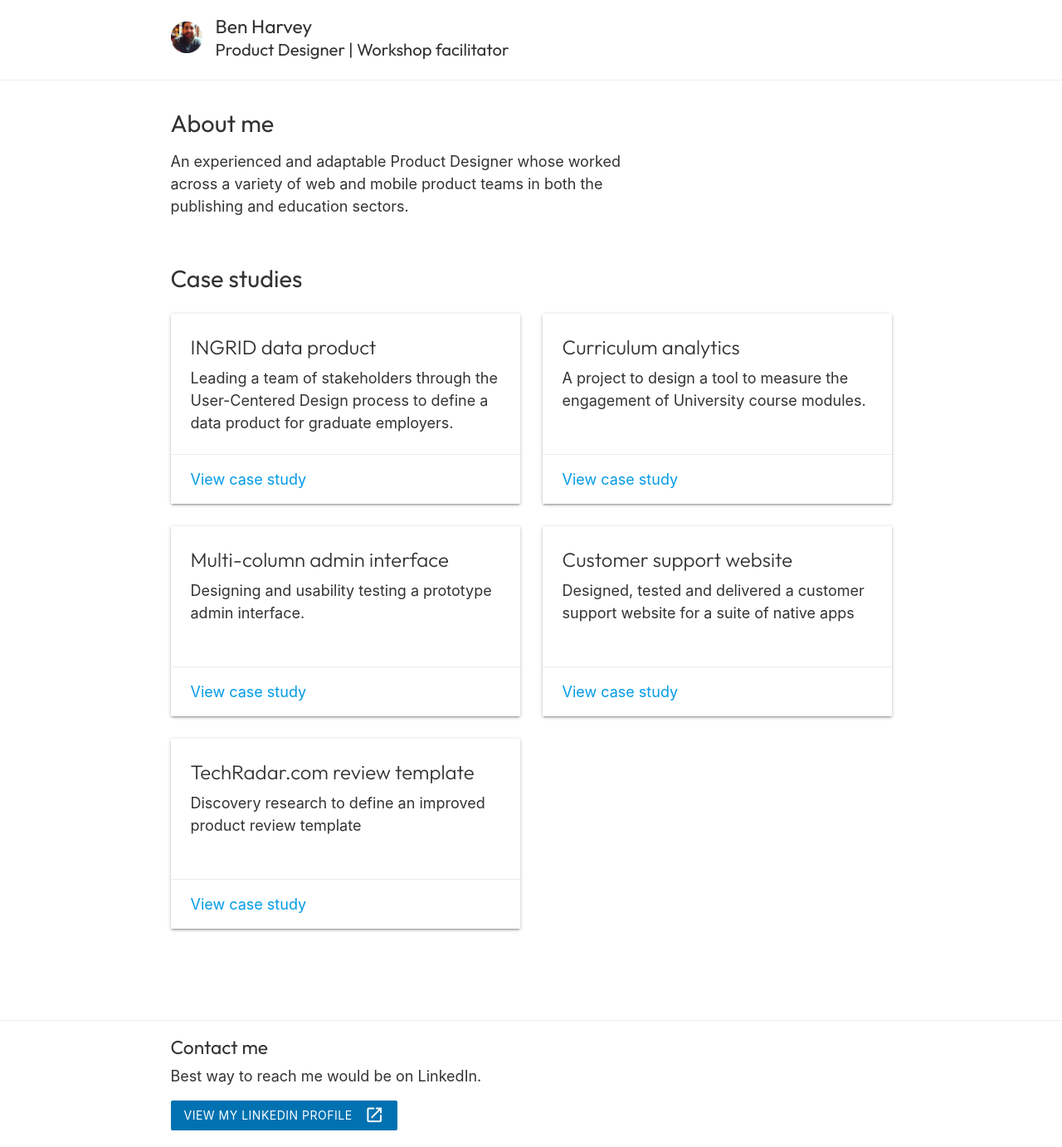
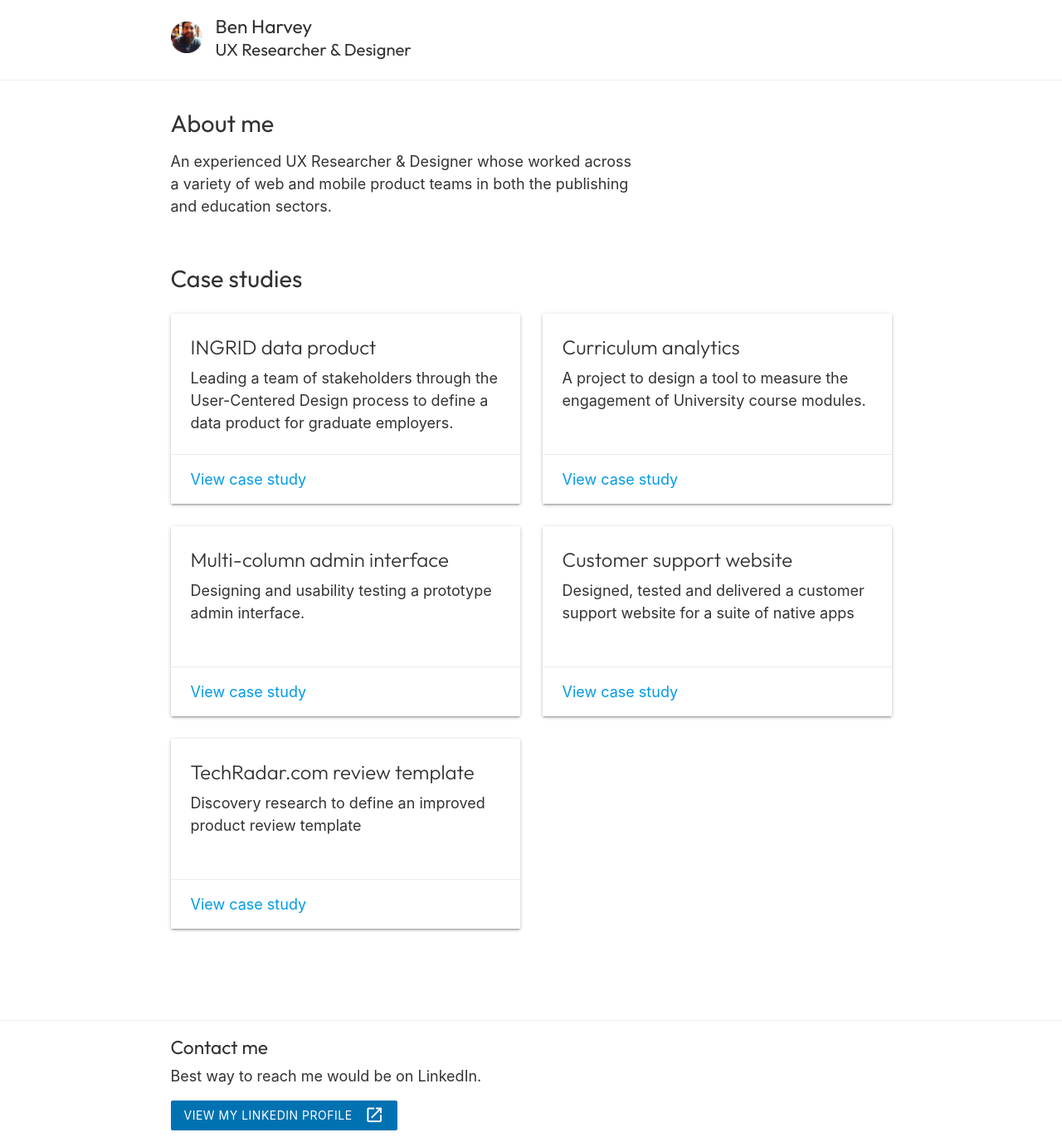
Before and after one commit to benwebdevleic/portfolio, a Jekyll site: the page built from index.html, in a window 1280 px wide. Shown: the whole page at 83% size. Built offline with Jekyll 4.4.1, drawn with Linux system fonts in a browser that asks for light colours.

Commit message:
Change my profession to UX Researcher & Designer.
Use the config more, to make the site more configurable over editing templates.

```diff
--- a/_config.yml
+++ b/_config.yml
@@ -1,6 +1,8 @@
 url: "" # the base hostname & protocol for your site, e.g. http://example.com
 baseurl: "" # the subpath of your site, e.g. /blog
-title: "Ben Harvey | Product Designer | Workshop facilitator" # the name of your site, e.g. ACME Corp.
+title: "Ben Harvey | UX Researcher & Designer" # the name of your site, e.g. ACME Corp.
+name: "Ben Harvey"
+description: "UX Researcher & Designer"
 collections:
   case_studies:
     output: true
--- a/_includes/masthead.html
+++ b/_includes/masthead.html
@@ -2,7 +2,7 @@
     <div class="container">
         <div class="row">
             <div class="col">
-                <h1 class="heading-4" id="site-title"><a href="{{ site.url }}{{ site.baseurl }}/">Ben Harvey <span class="job-title heading-5 block">Product Designer | Workshop facilitator</span></a></h1>
+                <h1 class="heading-4" id="site-title"><a href="{{ site.url }}{{ site.baseurl }}/">{{ site.name }} <span class="job-title heading-5 block">{{ site.description }}</span></a></h1>
             </div>
         </div>
     </div>
--- a/index.html
+++ b/index.html
@@ -6,7 +6,7 @@ title: ""
     <div class="row">
       <div class="col s12 l8">
         <h2>About me</h2>
-        <p>An experienced and adaptable Product Designer whose worked across a variety of web and mobile
+        <p>An experienced UX Researcher & Designer whose worked across a variety of web and mobile
         product teams in both the publishing and education sectors.</p>
       </div>
     </div>
```
